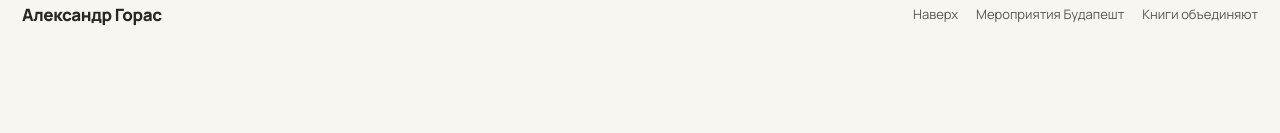
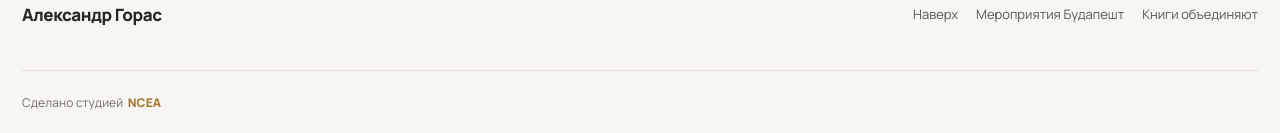
Before and after one commit to Yozekkk/alexandr-goras-portfolio, a React (Vite) app: page / in a window 1280 px wide. Shown: the part 2777-2910 px from the top of the page. Before the commit the page ends 2847 px from the top, so only its background shows below. Built offline with nearby package versions, Linux system fonts and the light colour scheme.

Commit message:
feat(footer): add NCEA Studio credit

```diff
--- a/src/components/Footer.tsx
+++ b/src/components/Footer.tsx
@@ -11,5 +11,15 @@ export function Footer() {
         <a href="#books">Книги объединяют</a>
       </nav>
     </div>
+    <div className="container footer-credit">
+      <span>Сделано студией</span>
+      <a
+        className="footer-credit-link"
+        href="https://ncea-studio.com/"
+        target="_blank"
+        rel="noopener noreferrer"
+        aria-label="NCEA — сайт студии"
+      >NCEA</a>
+    </div>
   </footer>
 }
--- a/src/styles.css
+++ b/src/styles.css
@@ -127,6 +127,12 @@ a.social-link:hover { border-color: var(--gold); background: var(--cream); color
 .footer-inner { min-height: 110px; display: flex; align-items: center; justify-content: space-between; gap: 28px; }
 .footer-inner nav { display: flex; flex-wrap: wrap; gap: 18px; color: var(--ink-soft); font-size: 13px; }
 .footer-inner nav a:hover { color: var(--gold-deep); }
+.footer-credit { display: flex; align-items: center; gap: .38em; min-height: 66px; border-top: 1px solid var(--rule-light); color: var(--ink-muted); font-size: 12px; letter-spacing: .01em; }
+.footer-credit-link { position: relative; display: inline-flex; align-items: center; min-height: 40px; color: var(--gold); font-weight: 750; transition: color 280ms ease, text-shadow 280ms ease; }
+.footer-credit-link::after { content: ''; position: absolute; right: 0; bottom: 7px; left: 0; height: 1px; background: currentColor; transform: scaleX(0); transform-origin: left; transition: transform 280ms var(--ease); }
+.footer-credit-link:hover, .footer-credit-link:focus-visible { color: var(--gold-deep); text-shadow: 0 0 9px rgb(168 120 54 / 26%); }
+.footer-credit-link:hover::after, .footer-credit-link:focus-visible::after { transform: scaleX(1); }
+.footer-credit-link:active { color: var(--ink); text-shadow: none; }
 .mobile-dock { display: none; }
 
 @media (prefers-reduced-motion: no-preference) {
@@ -240,6 +246,7 @@ a.social-link:hover { border-color: var(--gold); background: var(--cream); color
   html { scroll-behavior: auto; }
   .event-panel { transition: none; }
   .primary-link:hover, .secondary-link:hover, .social-link:active, .event-row button:active { transform: none; }
+  .footer-credit-link, .footer-credit-link::after { transition: none; }
 }
 @media (prefers-reduced-transparency: reduce) {
   .mobile-dock-inner { background: var(--surface); backdrop-filter: none; }
```
